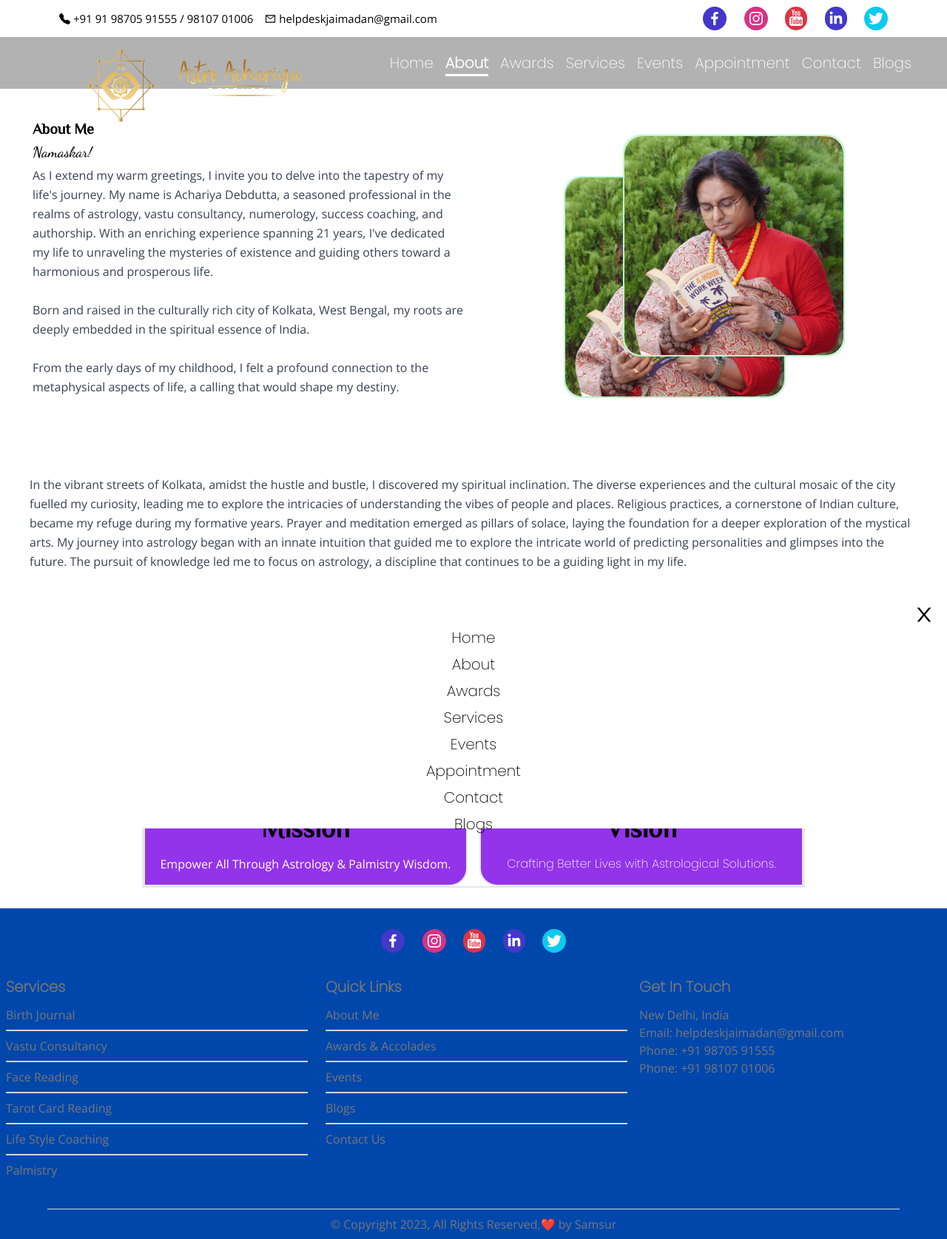
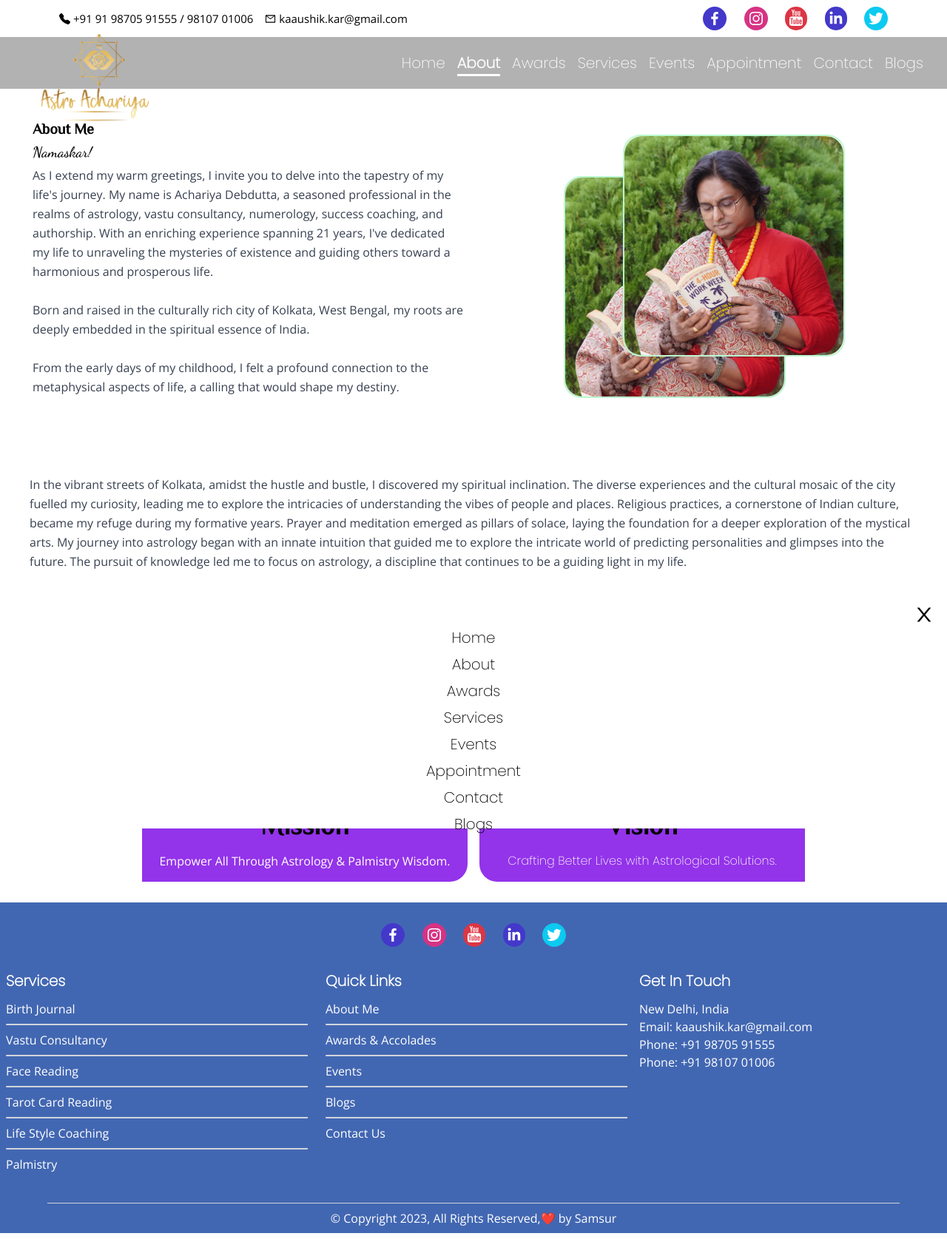
Before and after one commit to Samsursekh/Achariyadebdutta.com, a React (Vite) app in the folder frontend/: page /about-page in a window 1280 px wide. Shown: the whole page at 74% size. Built offline with nearby package versions, Linux system fonts and the light colour scheme.

Commit message:
some changes added

```diff
--- a/frontend/package.json
+++ b/frontend/package.json
@@ -17,7 +17,8 @@
     "react-dom": "^18.2.0",
     "react-icons": "^4.11.0",
     "react-router-dom": "^6.18.0",
-    "react-toastify": "^9.1.3"
+    "react-toastify": "^9.1.3",
+    "yup": "^1.3.2"
   },
   "devDependencies": {
     "@types/react": "^18.2.15",
--- a/frontend/src/Pages/AboutPage.jsx
+++ b/frontend/src/Pages/AboutPage.jsx
@@ -106,8 +106,8 @@ const AboutPage = () => {
           </h3>
         </div>
         {/* Mission and vision starts here  */}
-        <div className="grid md:flex lg:flex m-auto mb-7  border-2 font-sans w-[70%] gap-4">
-          <div className="border-2 m-auto bg-purple-600 text-center p-4 w-full rounded-br-3xl rounded-tl-3xl">
+        <div className="grid md:flex lg:flex m-auto mb-7 font-sans w-[70%] gap-4">
+          <div className=" m-auto bg-purple-600 text-center p-4 w-full rounded-br-3xl rounded-tl-3xl">
             <h1 className="text-2xl md:text-3xl lg:text-4xl font-semibold mb-4 font-philosopher text-center">
               Mission
             </h1>
@@ -116,7 +116,7 @@ const AboutPage = () => {
             </p>
           </div>
 
-          <div className="border-2 m-auto bg-purple-600 text-center p-4 w-full rounded-bl-3xl rounded-tr-3xl">
+          <div className=" m-auto bg-purple-600 text-center p-4 w-full rounded-bl-3xl rounded-tr-3xl">
             <h1 className="text-2xl md:text-3xl lg:text-4xl font-semibold mb-4 font-philosopher text-center">
               Vision
             </h1>
--- a/frontend/src/Pages/Appointment.jsx
+++ b/frontend/src/Pages/Appointment.jsx
@@ -4,7 +4,7 @@ import TopNavbar from "../components/TopNavbar";
 import BottomNavbar from "../components/BottomNavbar";
 import Footer from "../components/Footer";
 import banner3 from "../images/sliderImages/slide2.jpg";
-import InputElement from "react-input-placeholder";
+import * as Yup from "yup";
 
 const Appointment = () => {
   const getCurrentTime = () => {
@@ -28,8 +28,17 @@ const Appointment = () => {
   });
 
   // Handle input changes and update the corresponding state
+
   const handleInputChange = (e) => {
     const { name, value } = e.target;
+    if (name === "mobileNumber" && !/^\d{0,10}$/.test(value)) {
+      return;
+    }
+    const emailRegex = /^[^\s@]+@[^\s@]+\[^\s@]+$/;
+
+    if (name === "email" && emailRegex.test(value)) {
+      return;
+    }
     setFormData((prevData) => ({
       ...prevData,
       [name]: value,
@@ -42,54 +51,56 @@ const Appointment = () => {
     let price = formData.priceOfAppointment;
     console.log(price, "This is the price");
 
-    const {
-      data: { key },
-    } = await axios.get("http://localhost:5000/api/getkey");
+    //************************   After completion of the validation process this below code would be uncommented   ************************
 
-    try {
-      const {
-        data: { order },
-      } = await axios.post(
-        "http://localhost:5000/api/checkout",
-        { price: price },
-        {
-          headers: {
-            "Content-Type": "application/json",
-          },
-        }
-      );
+    // const {
+    //   data: { key },
+    // } = await axios.get("http://localhost:5000/api/getkey");
 
-      const options = {
-        key, // Enter the Key ID generated from the Dashboard
-        amount: order.price,
-        currency: "INR",
-        name: "Pablo Import Export",
-        description: "Test Transaction",
-        image:
-          "https://png.pngtree.com/png-clipart/20200224/original/pngtree-cartoon-color-simple-male-avatar-png-image_5230557.jpg",
-        order_id: order.id, //This is a sample Order ID. Pass the `id` obtained in the response of Step 1
-        callback_url: "http://localhost:5000/api/paymentverification",
-        prefill: {
-          name: `${formData.firstName + formData.lastName}`,
-          email: `${formData.email}`,
-          contact: `${formData.mobileNumber}`,
-        },
-        notes: {
-          address: "Saggifo Infrastructure pvt. ltd.",
-        },
-        theme: {
-          color: "#003CF0",
-        },
-      };
-      var razor = new window.Razorpay(options);
-      razor.open();
-      // console.log(data, "Data is there or not...");
-    } catch (error) {
-      console.error("Error during checkout:", error.message);
-    }
+    // try {
+    //   const {
+    //     data: { order },
+    //   } = await axios.post(
+    //     "http://localhost:5000/api/checkout",
+    //     { price: price },
+    //     {
+    //       headers: {
+    //         "Content-Type": "application/json",
+    //       },
+    //     }
+    //   );
+
+    //   const options = {
+    //     key, // Enter the Key ID generated from the Dashboard
+    //     amount: order.price,
+    //     currency: "INR",
+    //     name: "Pablo Import Export",
+    //     description: "Test Transaction",
+    //     image:
+    //       "https://png.pngtree.com/png-clipart/20200224/original/pngtree-cartoon-color-simple-male-avatar-png-image_5230557.jpg",
+    //     order_id: order.id, //This is a sample Order ID. Pass the `id` obtained in the response of Step 1
+    //     callback_url: "http://localhost:5000/api/paymentverification",
+    //     prefill: {
+    //       name: `${formData.firstName + formData.lastName}`,
+    //       email: `${formData.email}`,
+    //       contact: `${formData.mobileNumber}`,
+    //     },
+    //     notes: {
+    //       address: "Saggifo Infrastructure pvt. ltd.",
+    //     },
+    //     theme: {
+    //       color: "#003CF0",
+    //     },
+    //   };
+    //   var razor = new window.Razorpay(options);
+    //   razor.open();
+    //   // console.log(data, "Data is there or not...");
+    // } catch (error) {
+    //   console.error("Error during checkout:", error.message);
+    // }
+
+    //************************   After completion of the validation process this above code would be uncommented   ************************
   };
-
-  let mandetoryStar = "*";
 
   return (
     <>
@@ -159,7 +170,7 @@ const Appointment = () => {
                 className="shadow appearance-none border border-blue-200 rounded w-full py-2 px-3 text-gray-700 leading-tight focus:outline-none focus:shadow-outline"
               />
               <input
-                type="text"
+                type="number"
                 placeholder="Mobile Number*"
                 name="mobileNumber"
                 required
--- a/frontend/src/components/BottomNavbar.jsx
+++ b/frontend/src/components/BottomNavbar.jsx
@@ -10,6 +10,7 @@ import mobilelogo2 from "../images/logo/mobile-logo2.png";
 const BottomNavbar = () => {
   const [navbar, setNavbar] = useState(false);
   const [sticky, setSticky] = useState(false);
+  const [stickyLogo, setStickyLogo] = useState(false);
 
   const navigate = useNavigate();
   const location = useLocation();
@@ -30,23 +31,52 @@ const BottomNavbar = () => {
     };
   }, []);
 
+  useEffect(() => {
+    const handleNavScroll = () => {
+      if (window.scrollY > 50) {
+        setStickyLogo(true);
+      } else {
+        setStickyLogo(false);
+      }
+    };
+
+    window.addEventListener("scroll", handleNavScroll);
+
+    return () => {
+      window.removeEventListener("scroll", handleNavScroll);
+    };
+  }, []);
+
   return (
     <div className="relative font-poppins">
       {/* navbar for mobile and tab sizes */}
       <div
-        className={`flex text-2xl justify-between z-10 m-auto w-full h-[65px] items-center px-10 ${
+        className={`flex text-2xl justify-between z-10 m-auto w-full h-[65px] items-center px-6  ${
           sticky
-            ? "fixed top-0 bg-[#0047AB] transition-all duration-700"
+            ? "fixed top-0 bg-[#4267B2] transition-all duration-700"
             : "absolute top-0 transition-all duration-700"
         }`}
       >
         {/* some color code of navbar  #1AA7EC  #1E2F97  #00468B #00588b*/}
         <div className="cursor-pointer" onClick={() => navigate("/")}>
-          <div className=" w-[200px] text-center mt-10 md:flex lg:flex lg:w-full">
-            <img src={mobilelogo} className="w-[70px] ml-16 -mb-6 md:w-[120px] lg:w-[120px]" alt="" />
-            <img src={mobilelogo2} className="w-[200px]" alt="" />
-          </div>
-          {/* <img src={logo} className="w-[200px] " alt="" /> */}
+          {stickyLogo ? (
+            <div className="flex justify-between items-center">
+              <img src={mobilelogo} alt="logo" className="w-14" />
+              <img
+                src={mobilelogo2}
+                className="w-[100px] md:w-[130px] lg:w-[200px]"
+                alt="logo"
+              />
+            </div>
+          ) : (
+            <div className="">
+              <img
+                src={logo}
+                className="w-[100px] mt-[20%] md:w-[200px] lg:w-[200px]"
+                alt=""
+              />
+            </div>
+          )}
         </div>
         <button
           className="md:hidden cursor-pointer px-1 py-1"
--- a/frontend/src/components/Footer.jsx
+++ b/frontend/src/components/Footer.jsx
@@ -9,7 +9,9 @@ import { AiOutlineTwitter } from "react-icons/ai";
 
 const Footer = () => {
   return (
-    <div className="m-auto w-full bg-[#0047AB] pt-4">
+
+    // #0047AB
+    <div className="m-auto w-full bg-[#4267B2] pt-4">
       <div className="flex justify-between w-[250px] m-auto mb-8 mt-3">
         <div className="bg-indigo-700 rounded-full p-1 cursor-pointer">
           <BiLogoFacebook className="text-2xl text-white" />
@@ -27,7 +29,7 @@ const Footer = () => {
           <AiOutlineTwitter className="text-2xl text-white" />
         </div>
       </div>
-      <div className="text-[#777777] bg-[#0047AB] grid grid-cols-1 md:grid-cols-2 lg:grid-cols-3 gap-4">
+      <div className="text-white bg-[#4267B2] grid grid-cols-1 md:grid-cols-2 lg:grid-cols-3 gap-4">
         <div>
           <h2 className="text-xl font-bold mb-3 ml-2 font-poppins">
             Services
@@ -76,7 +78,7 @@ const Footer = () => {
             Get In Touch
           </h2>
           <p>New Delhi, India</p>
-          <p>Email: helpdeskjaimadan@gmail.com</p>
+          <p>Email: kaaushik.kar@gmail.com</p>
           <p>Phone: +91 98705 91555</p>
           <p>Phone: +91 98107 01006</p>
         </div>
@@ -84,7 +86,7 @@ const Footer = () => {
       <div>
         <hr className=" w-[90%] border-s-violet-400 border-gray-300 my-10 mb-2 m-auto" />
       </div>
-      <div className="m-auto text-center text-[#777777] pb-2">© Copyright 2023, All Rights Reserved,❤️ by Samsur </div>
+      <div className="m-auto text-center text-white pb-2">© Copyright 2023, All Rights Reserved,❤️ by Samsur </div>
     </div>
   );
 };
--- a/frontend/src/components/TopNavbar.jsx
+++ b/frontend/src/components/TopNavbar.jsx
@@ -18,7 +18,7 @@ const TopNavbar = () => {
         </div>
         <div className="flex items-center text-[15px] justify-around ml-2">
           <AiOutlineMail className="mr-1" />
-          <p>helpdeskjaimadan@gmail.com</p>
+          <p>kaaushik.kar@gmail.com</p>
         </div>
       </div>
       <div className="flex justify-between w-[250px] ">
```
Also changed, not shown: 1 other file (tests, documents, lock files or other folders).
